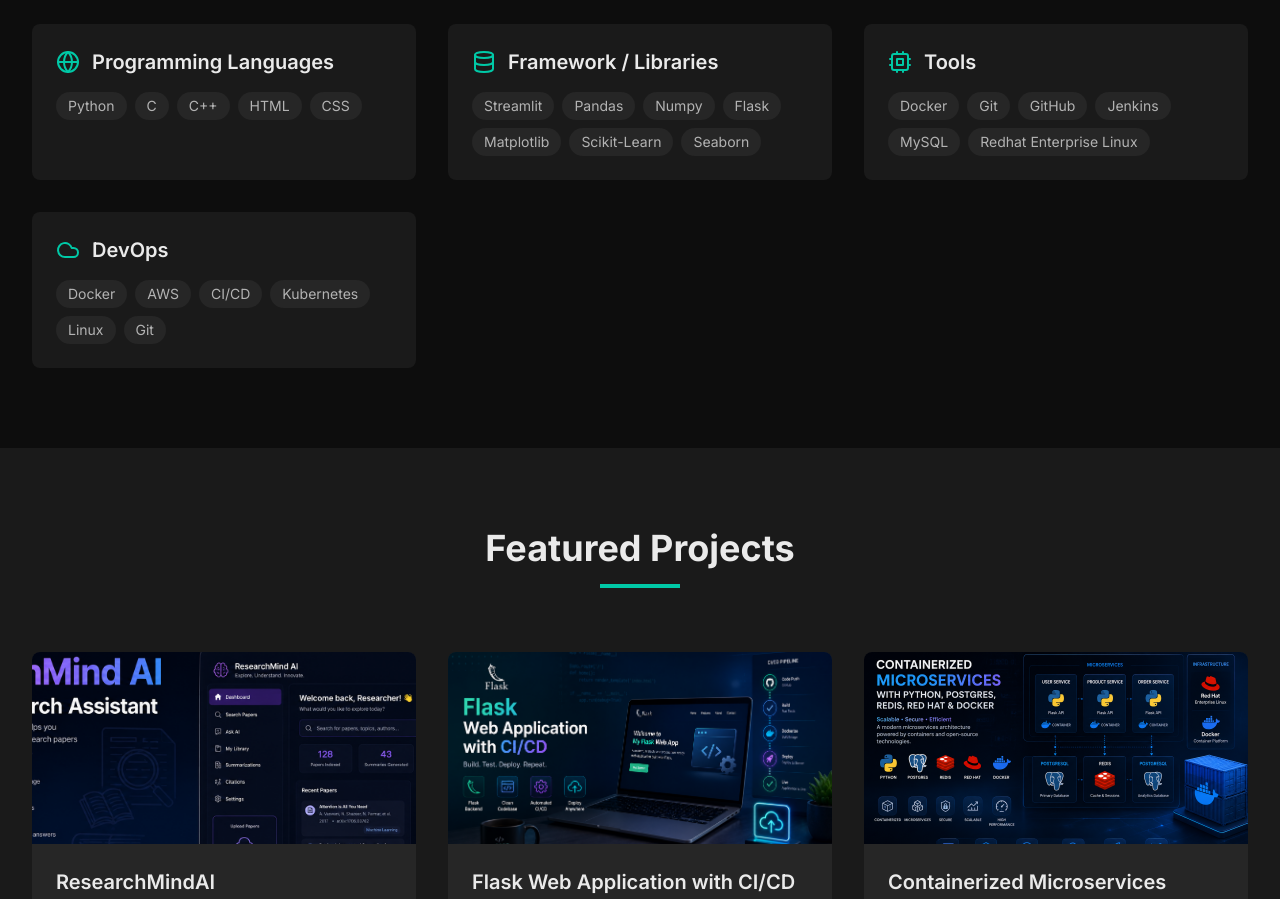
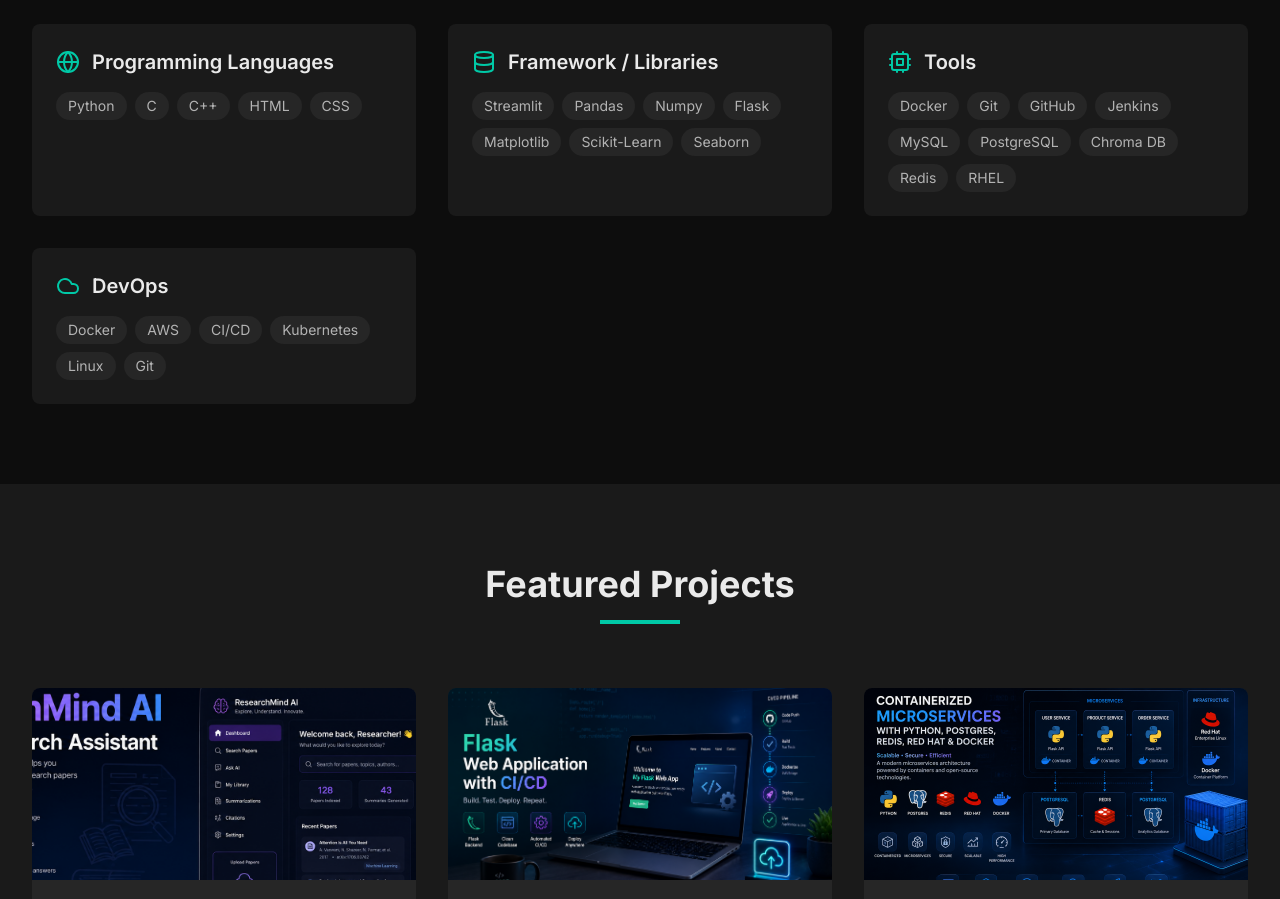
Before and after one commit to raghavsoni039/raghav-portfolio, a React (Vite) app: page / in a window 1280 px wide. Shown: the part 1600-2499 px from the top of the page. Built offline with nearby package versions, Linux system fonts and the light colour scheme.

Commit message:
added Skills

```diff
--- a/src/components/Skills.tsx
+++ b/src/components/Skills.tsx
@@ -16,7 +16,7 @@ const Skills = () => {
     {
       title: 'Tools',
       icon: <Cpu size={24} />,
-      skills: ['Docker', 'Git', 'GitHub', 'Jenkins', 'MySQL', 'Redhat Enterprise Linux']
+      skills: ['Docker', 'Git', 'GitHub', 'Jenkins', 'MySQL','PostgreSQL','Chroma DB','Redis', 'RHEL']
     },
     {
       title: 'DevOps',
```
